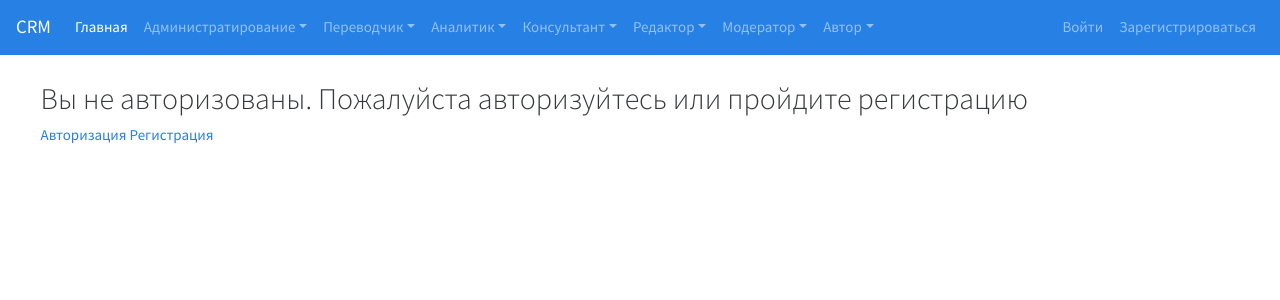
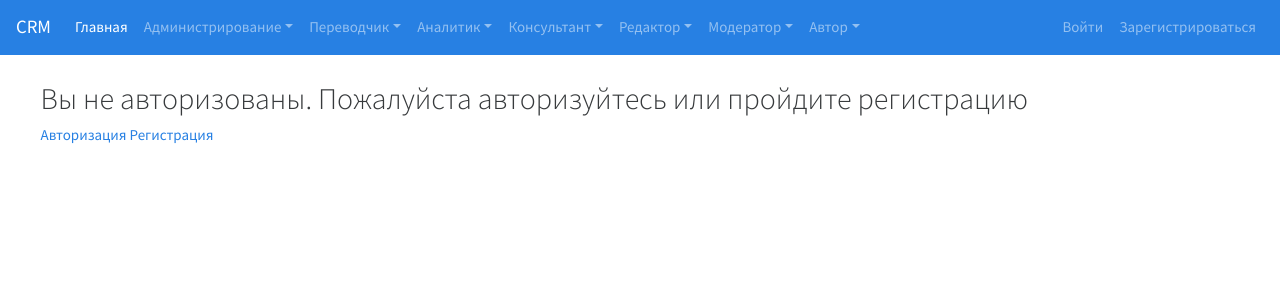
Before and after one commit to Emetless/CRM-bauman, a Django app: page /admining/ in a window 1280 px wide. Shown: the top 300 px of the page. Run offline with Django 3.2, Linux system fonts and the light colour scheme; some libraries are stand-ins or nearby versions.

Commit message:
dobavil verh

```diff
--- a/templates/crmsite/wrap.html
+++ b/templates/crmsite/wrap.html
@@ -61,7 +61,7 @@
 
             <li class="nav-item dropdown">
                 <a class="nav-link dropdown-toggle" data-toggle="dropdown" href="#" role="button" aria-haspopup="true"
-                   aria-expanded="false">Администратирование</a>
+                   aria-expanded="false">Администрирование</a>
                 <div class="dropdown-menu" x-placement="bottom-start"
                      style="position: absolute; transform: translate3d(0px, 39px, 0px); top: 0px; left: 0px; will-change: transform;">
                     <a class="dropdown-item" href="/admining">Управление администраторами</a>
```
